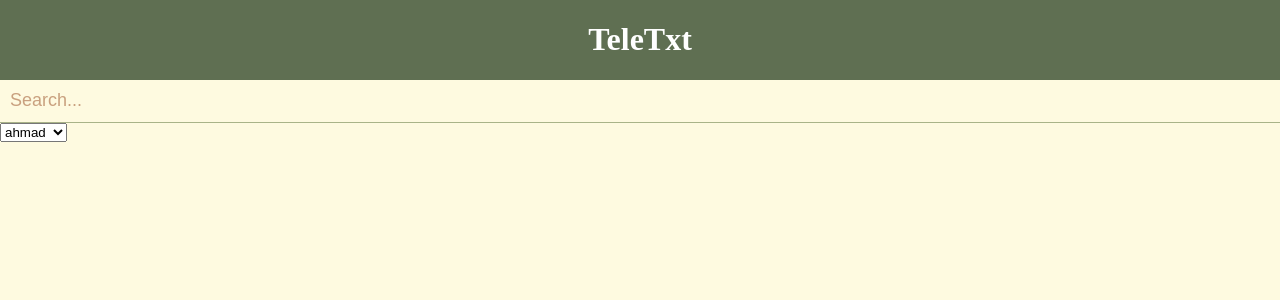
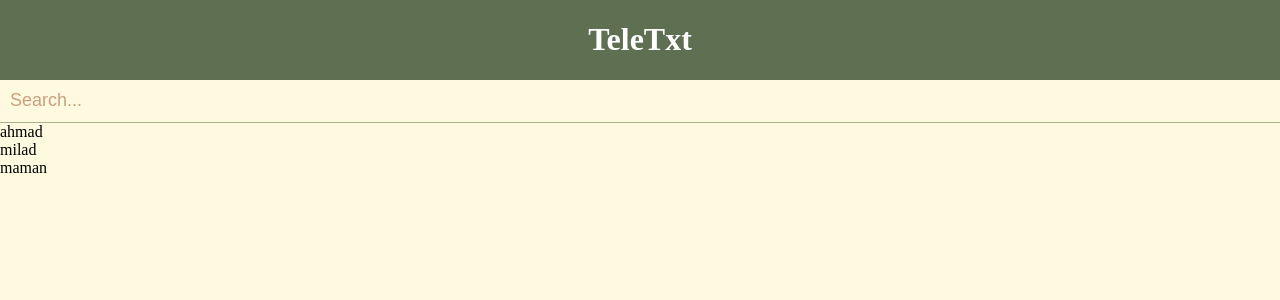
Before and after one commit to marzie-nd/teletxt, a React (Create React App) app: page /chats in a window 1280 px wide. Shown: the top 300 px of the page. Built offline with nearby package versions, Linux system fonts and the light colour scheme.

Commit message:
changed show users

```diff
--- a/src/components/ChatBox.jsx
+++ b/src/components/ChatBox.jsx
@@ -1,20 +1,26 @@
-import { useState } from 'react'
-import ChatHistory from './ChatHistory';
-import MessageInput from './MessageInput';
+import { useState } from "react";
+import ChatHistory from "./ChatHistory";
+import MessageInput from "./MessageInput";
 
 const ChatBox = ({ user }) => {
-const [messages, setMessages] = useState([]);
-const [newMessage, setNewMessage] = useState('');
+  const [messages, setMessages] = useState([]);
+  const [newMessage, setNewMessage] = useState("");
 
-const handleSendMessage = () => {
-  if (newMessage.trim() !== '') {
-    setMessages([...messages, {text:newMessage, user}]);
-    setNewMessage('');
-  }
-}
+  const handleSendMessage = () => {
+    if (newMessage.trim() !== "") {
+      setMessages([...messages, { text: newMessage, user }]);
+      setNewMessage("");
+    }
+  };
+
+  const handleKeyPress = (e) => {
+    if (e.key === "Enter") {
+      handleSendMessage();
+    }
+  };
 
   return (
-    <div className='chatBox'>
+    <div className="chatBox">
       {user}
       <div>
         {messages.map((message, index) => (
@@ -22,17 +28,21 @@ const handleSendMessage = () => {
         ))}
       </div>
       <div>
-        <input type='text' value={newMessage} onChange={(e) => setNewMessage(e.target.value)} placeholder='Type a message...' />
+        <input
+          type="text"
+          value={newMessage}
+          onChange={(e) => setNewMessage(e.target.value)}
+          onKeyDown={handleKeyPress}
+          placeholder="Type a message..."
+        />
         <button onClick={handleSendMessage}>Send</button>
       </div>
-
-
 
       {/* <h2>{user}</h2>
       <ChatHistory user={user} messages={messages} />
       <MessageInput /> */}
     </div>
-  )
-}
+  );
+};
 
-export default ChatBox
+export default ChatBox;
--- a/src/pages/Chats.jsx
+++ b/src/pages/Chats.jsx
@@ -13,36 +13,34 @@ const Chats = () => {
   const [chatPage, setChatPage] = useState({});
 
   const handleUserChange = (user) => {
-    if(!chatPage[user]) {
+    if (!chatPage[user]) {
       setChatPage({
-        ...chatPage, [user]: <ChatBox key={user} user={user} />
-      })
+        ...chatPage,
+        [user]: <ChatBox key={user} user={user} />,
+      });
     }
     setSelectedUser(user);
-  }
+  };
 
   return (
     <div className="chats">
       <Header />
       <Search />
       <div>
-        <select value={selectedUser} onChange={(e) => handleUserChange(e.target.value)}>
-        {users.map((user) => (
-          <option key={user} value={user}>
-            {user}
-          </option>
-        ))}
-        </select>
+        <div
+          value={selectedUser}
+          onChange={(e) => handleUserChange(e.target.value)}
+        >
+          {users.map((user) => (
+            <div key={user} value={user} onClick={() => handleUserChange(user)}>
+              {user}
+            </div>
+          ))}
         </div>
-          {chatPage[selectedUser]}
+      </div>
+      {chatPage[selectedUser]}
     </div>
   );
 };
 
 export default Chats;
-
-{/* {selectedUser ? (
-  <ChatPage users={users} selectedUser={selectedUser} />
-) : (
-  <ChatList users={users} hasUnread={true} />
-)} */}
```
